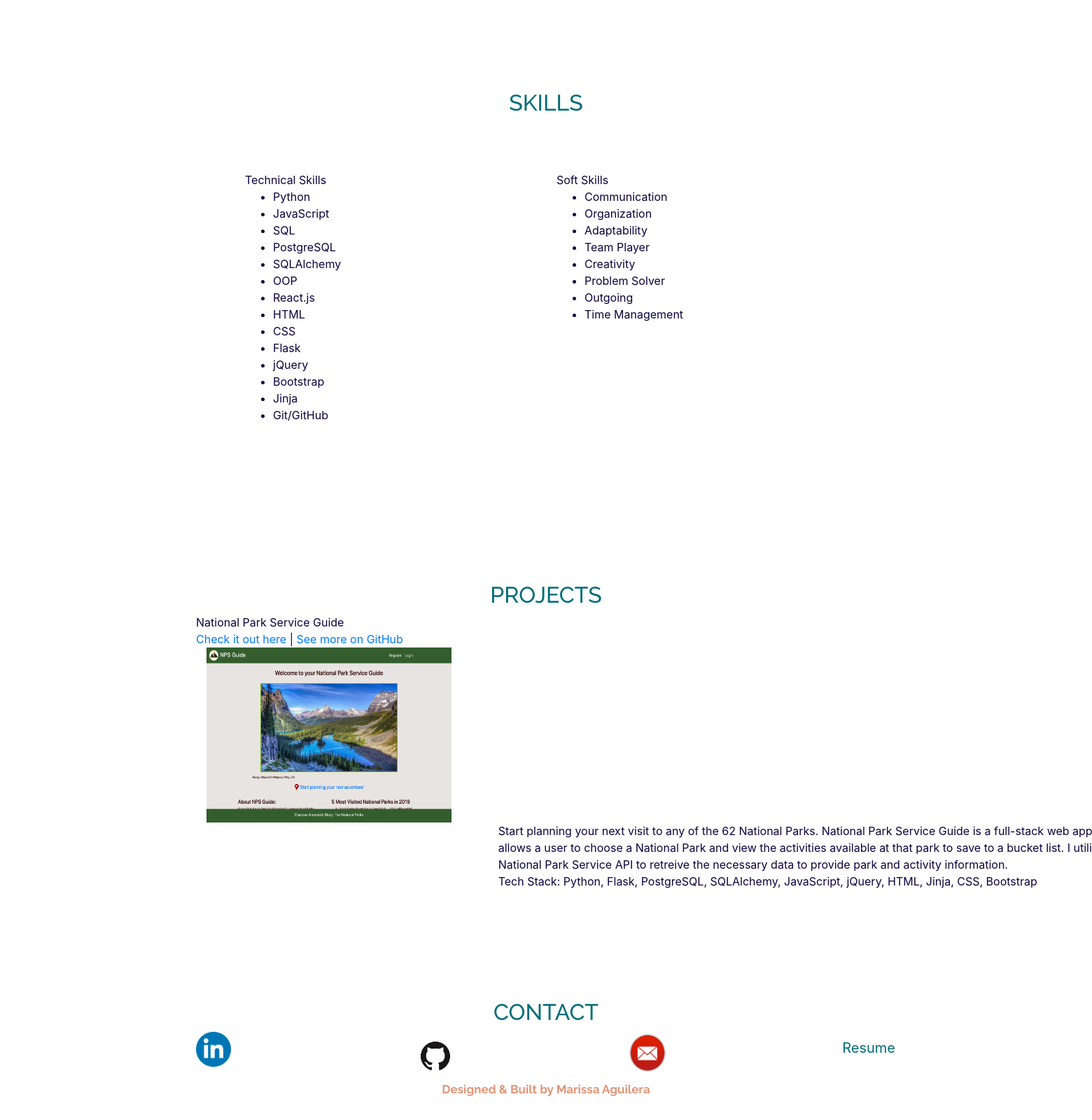
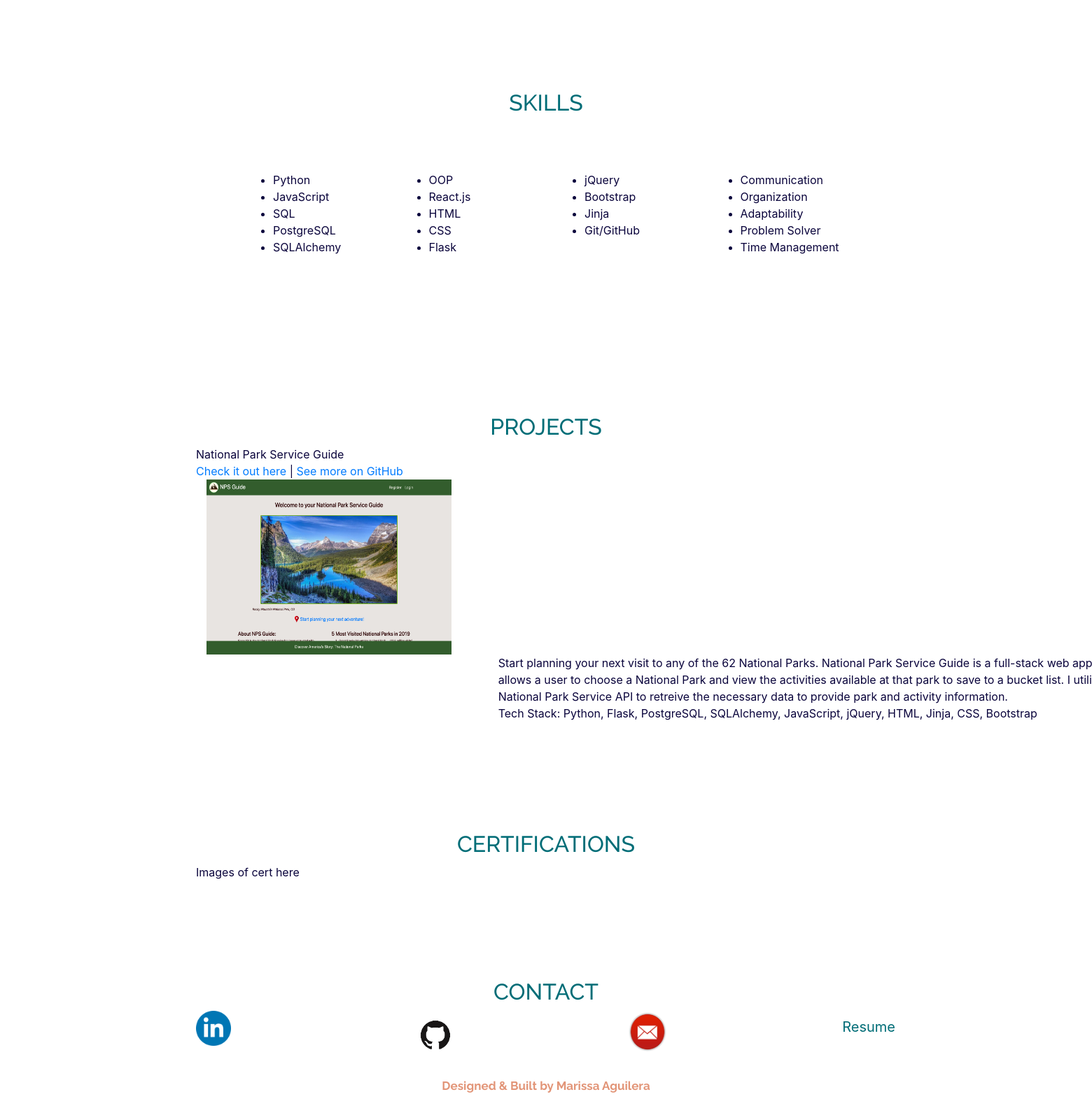
Before and after one commit to Meaguileraa/Portfolio, a Flask app: page / in a window 1560 px wide; the page is wider, and only the part inside the window is pictured. Shown: the part 770-2370 px from the top of that part at 70% size. After the commit the page ends 2331 px from the top of that part, so only its background shows below. Run offline with Flask 2, Linux system fonts and the light colour scheme; some libraries are stand-ins or nearby versions.

Commit message:
More columns for skills

```diff
--- a/static/css/styles.css
+++ b/static/css/styles.css
@@ -51,7 +51,7 @@ h2 .text-center{
     padding-top: 100px;
 }
 .opening-section, .about-section, .skills-section,
-.projects-section, .contact-section {
+.projects-section, .cert-section, .contact-section {
     padding: 70px;
 }
 
--- a/templates/homepage.html
+++ b/templates/homepage.html
@@ -98,7 +98,6 @@
 
                 <!-- Technical Skills Section -->
                 <div class ="tech-skills-section col">
-                    <div id="tech-skills-title">Technical Skills</div>
                     <div id="tech-skills-text">
                         <ul>
                             <li>Python</li>
@@ -106,11 +105,25 @@
                             <li>SQL</li>
                             <li>PostgreSQL</li>
                             <li>SQLAlchemy</li>
+                        </ul>
+                    </div>
+                </div>
+                <!-- Technical Skills Section 2-->
+                <div class ="tech-skills-2-section col">
+                    <div id="tech-skills-text">
+                        <ul>
                             <li>OOP</li>
                             <li>React.js</li>
                             <li>HTML</li>
                             <li>CSS</li>
                             <li>Flask</li>
+                        </ul>
+                    </div>
+                </div>
+                <!-- Technical Skills Section 3-->
+                <div class ="tech-skills-3-section col">
+                    <div id="tech-skills-text">
+                        <ul>
                             <li>jQuery</li>
                             <li>Bootstrap</li>
                             <li>Jinja</li>
@@ -121,16 +134,12 @@
 
                 <!-- Soft Skills Section -->
                 <div class ="soft-skills-section col">
-                    <div id="soft-skills-title">Soft Skills</div>
                     <div id="soft-skills-text">
                         <ul>
                             <li>Communication</li>
                             <li>Organization</li>
                             <li>Adaptability</li>
-                            <li>Team Player</li>
-                            <li>Creativity</li>
                             <li>Problem Solver</li>
-                            <li>Outgoing</li>
                             <li>Time Management</li>
                         </ul>
                     </div>
@@ -161,6 +170,20 @@
                         Tech Stack: Python, Flask, PostgreSQL, SQLAlchemy, JavaScript, jQuery, HTML, Jinja, CSS, Bootstrap
                     </p>
                 </div>
+            </div>
+        </div>
+
+
+
+        <!-- Certification Section -->
+        <div class ="cert-section container" id="cert-section">
+            <h2 class="text-center" id="headers">CERTIFICATIONS</h2>
+            <div id="cert-text row">
+                Images of cert here
+                <!-- <div class="nps-project-pic col"id="nps-project-pic">
+                    <img src="/static/imgs/NPS-Pic.png" alt="NPS-Pic" width="350" height="250">
+                </div> -->
+
             </div>
         </div>
 
@@ -198,7 +221,7 @@
                 </div>
             </div>
             <p class="text-center" id="footer-text">
-                Designed & Built by Marissa Aguilera
+            </br>Designed & Built by Marissa Aguilera
             </p>
         </div>
     </footer>
```
